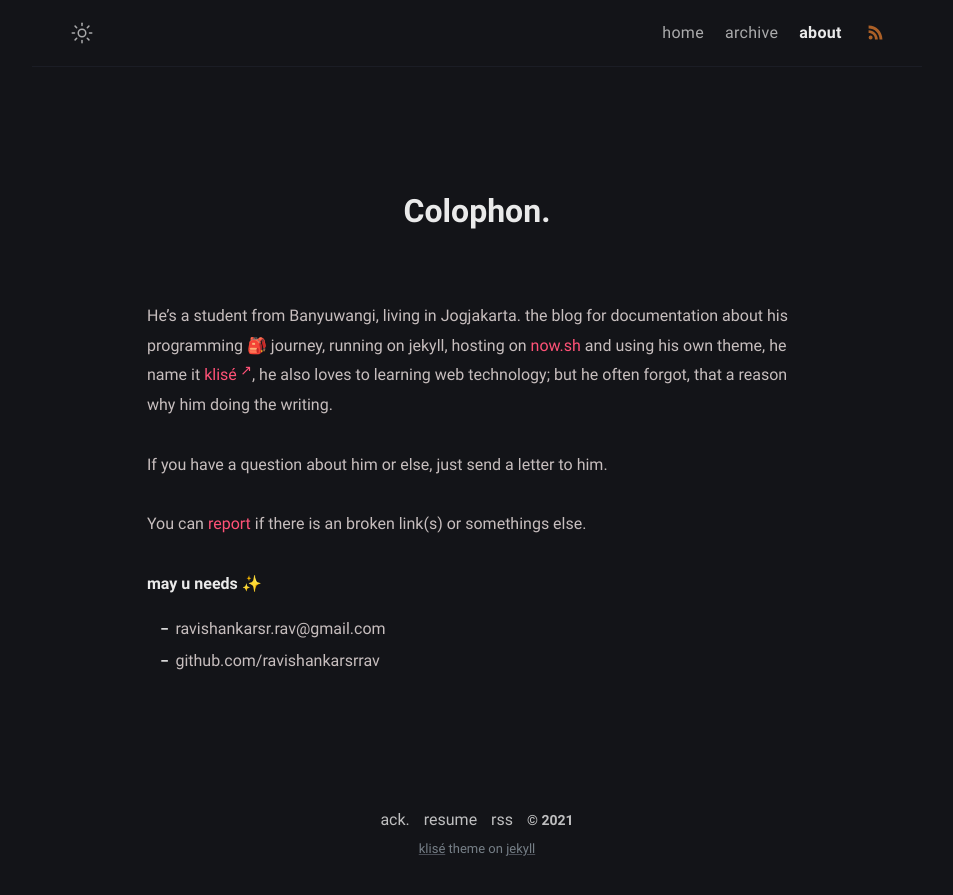
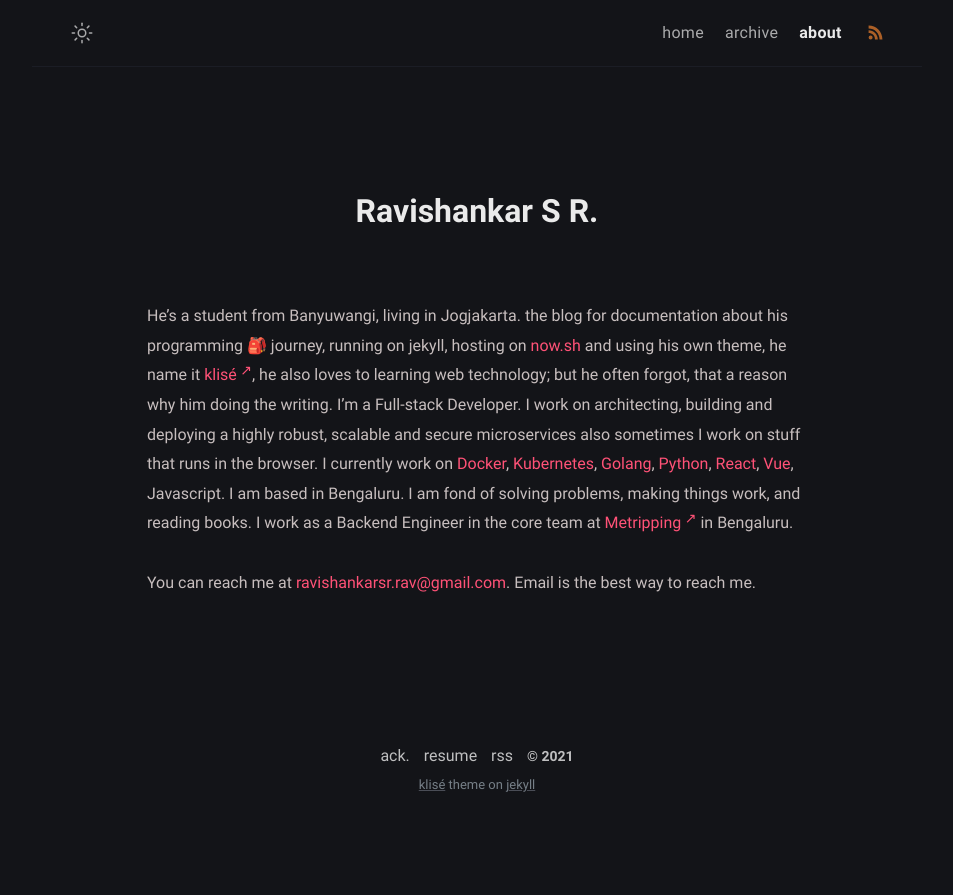
Before and after one commit to ravishankarsrrav/klise-ravishankar, a Jekyll site: the page built from about.md, in a window 1280 px wide. Shown: the top 895 px of the page, without its empty margins (163-1116 px from the left). Built offline with Jekyll 4.4.1, drawn with Linux system fonts in a browser that asks for light colours.

Commit message:
updated the about page content

```diff
--- a/about.md
+++ b/about.md
@@ -1,18 +1,12 @@
 ---
-title: Colophon
+title: Ravishankar S R
 permalink: /about/
 layout: page
-excerpt: Hello peeps, I'm student of computer science from Banyuwangi, living in Jogjakarta. This blog for documentation about my programming journey, running on jekyll, hosting on netlify and using my own simple theme.
+excerpt: Ravishankar S R | Full Stack Developer specializing in Kubernetes, Docker, Golang, Python, React, Vue.
 comments: false
 ---
 
 He's a student from Banyuwangi, living in Jogjakarta. the blog for documentation about his programming 🎒 journey, running on jekyll, hosting on [now.sh](http://now.sh) and using his own theme, he name it <a href="https://github.com/piharpi/jekyll-klise" target="_blank" rel="noopener">klisé</a>, he also loves to learning web technology; but he often forgot, that a reason why him doing the writing.
+I’m a Full-stack Developer. I work on architecting, building and deploying a highly robust, scalable and secure microservices also sometimes I work on stuff that runs in the browser. I currently work on [Docker](https://docker.com), [Kubernetes](https://kubernetes.io), [Golang](https://golang.org/), [Python](https://www.python.org/), [React](https://reactjs.org/), [Vue](https://vuejs.org/), Javascript. I am based in Bengaluru. I am fond of solving problems, making things work, and reading books. I work as a Backend Engineer in the core team at  <a class="about-me-link" href="https://www.metripping.com"  target="_blank">Metripping</a> in Bengaluru.
 
-If you have a question about him or else, just send a letter to him.
-
-You can [report](http://github.com/piharpi/jekyll-klise/issues/new) if there is an broken link(s) or somethings else.
-
-**may u needs ✨**
-
-- {{ site.author.email }}
-- github.com/{{ site.author.github }}
+You can reach me at <a class="link" href="mailto:ravishankarsr.rav@gmail.com">ravishankarsr.rav@gmail.com</a>. Email is the best way to reach me.
```
